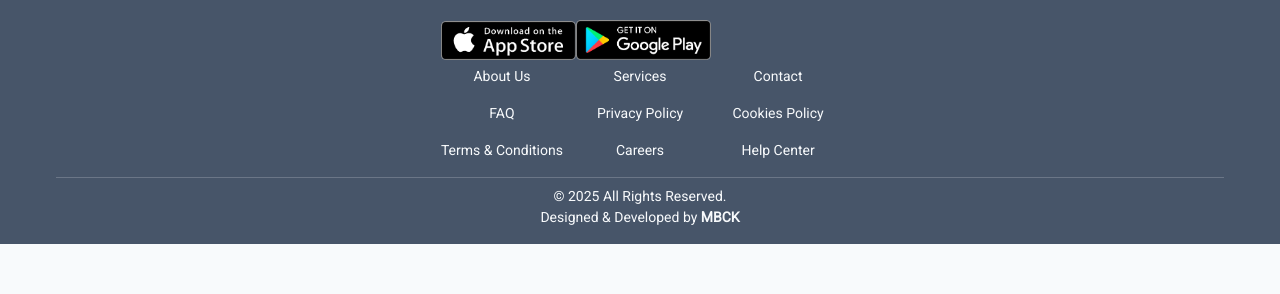
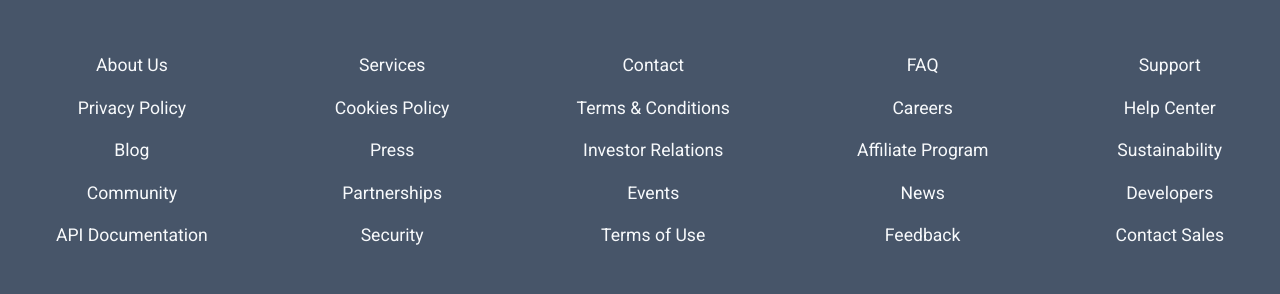
Before and after one commit to mehmetbacik/blog-management, a Next.js app in the folder frontend/: page / in a window 1280 px wide. Shown: the part 648-942 px from the top of the page. Before the commit the page ends 892 px from the top, so only its background shows below. Built offline with nearby package versions, Linux system fonts and the light colour scheme; no server answers.

Commit message:
style: Update footer menu layout
- Improved grid layout for better alignment and spacing.
- Adjusted text alignment and link positioning for better readability.
- Cleaned up unnecessary styles for maintainability.

```diff
--- a/frontend/src/components/layout/Footer/Footer.tsx
+++ b/frontend/src/components/layout/Footer/Footer.tsx
@@ -20,9 +20,11 @@ export const Footer: React.FC = () => {
             <FooterLogo />
             <FooterSocial />
           </div>
+          <div className="footer__content__menu--container">
+            <FooterMenu />
+          </div>
           <div>
             <FooterAppLinks />
-            <FooterMenu />
           </div>
         </div>
         <FooterCopyright />
--- a/frontend/src/data/footerMenuLinks.ts
+++ b/frontend/src/data/footerMenuLinks.ts
@@ -3,9 +3,25 @@ export const footerMenuLinks = [
   { label: "Services", path: "/services" },
   { label: "Contact", path: "/contact" },
   { label: "FAQ", path: "/faq" },
+  { label: "Support", path: "/support" },
   { label: "Privacy Policy", path: "/policy" },
   { label: "Cookies Policy", path: "/cookies" },
   { label: "Terms & Conditions", path: "/terms" },
   { label: "Careers", path: "/careers" },
   { label: "Help Center", path: "/help" },
+  { label: "Blog", path: "/blog" },
+  { label: "Press", path: "/press" },
+  { label: "Investor Relations", path: "/investors" },
+  { label: "Affiliate Program", path: "/affiliate" },
+  { label: "Sustainability", path: "/sustainability" },
+  { label: "Community", path: "/community" },
+  { label: "Partnerships", path: "/partnerships" },
+  { label: "Events", path: "/events" },
+  { label: "News", path: "/news" },
+  { label: "Developers", path: "/developers" },
+  { label: "API Documentation", path: "/api-docs" },
+  { label: "Security", path: "/security" },
+  { label: "Terms of Use", path: "/terms-of-use" },
+  { label: "Feedback", path: "/feedback" },
+  { label: "Contact Sales", path: "/contact-sales" },
 ];
--- a/frontend/src/styles/scss/components/_footer.scss
+++ b/frontend/src/styles/scss/components/_footer.scss
@@ -96,26 +96,29 @@
                 }
             }
         }
-    }
-
-
-
-    &__menu {
+        &__menu--container {
+            width: 100%;
+            margin-top: $spacing-unit * 8;
+            margin-bottom: $spacing-unit * 8;
+            .footer__menu {
                 ul {
                     list-style: none;
                     padding: 0;
                     display: grid;
-            grid-template-columns: repeat(3, 1fr);
+                    grid-template-columns: repeat(5, auto);
                     gap: $spacing-unit * 4;
                     text-align: center;
-
+                    justify-content: space-between;
                     li {
                         a {
+                            font-size: $font-size-base * 1.1;
                             color: $light-color;
                             text-decoration: none;
                             transition: $transition-base;
                             &:hover {
                                 color: $primary-color;
+                            }
+                        }
                     }
                 }
             }
```
Lines whose indentation alone changed are shown as unchanged.
